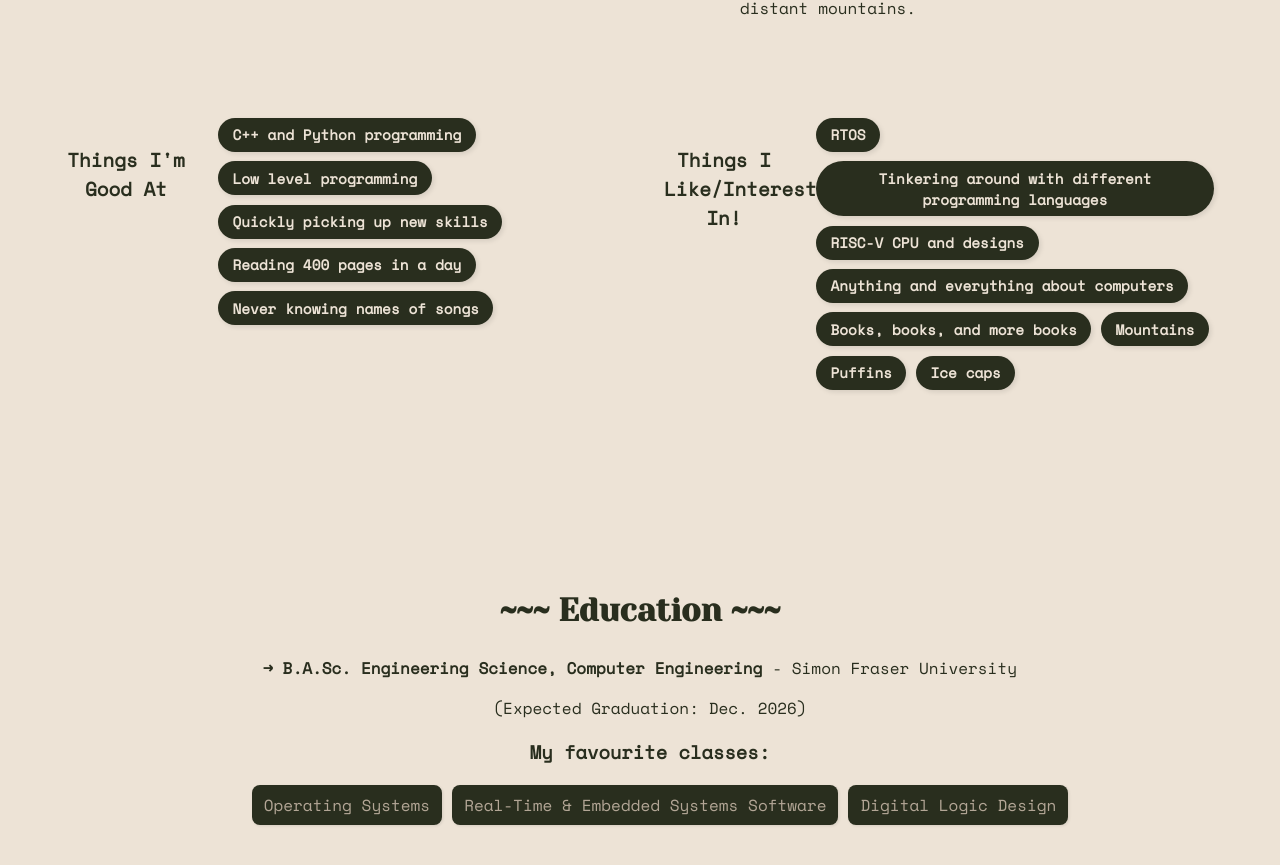
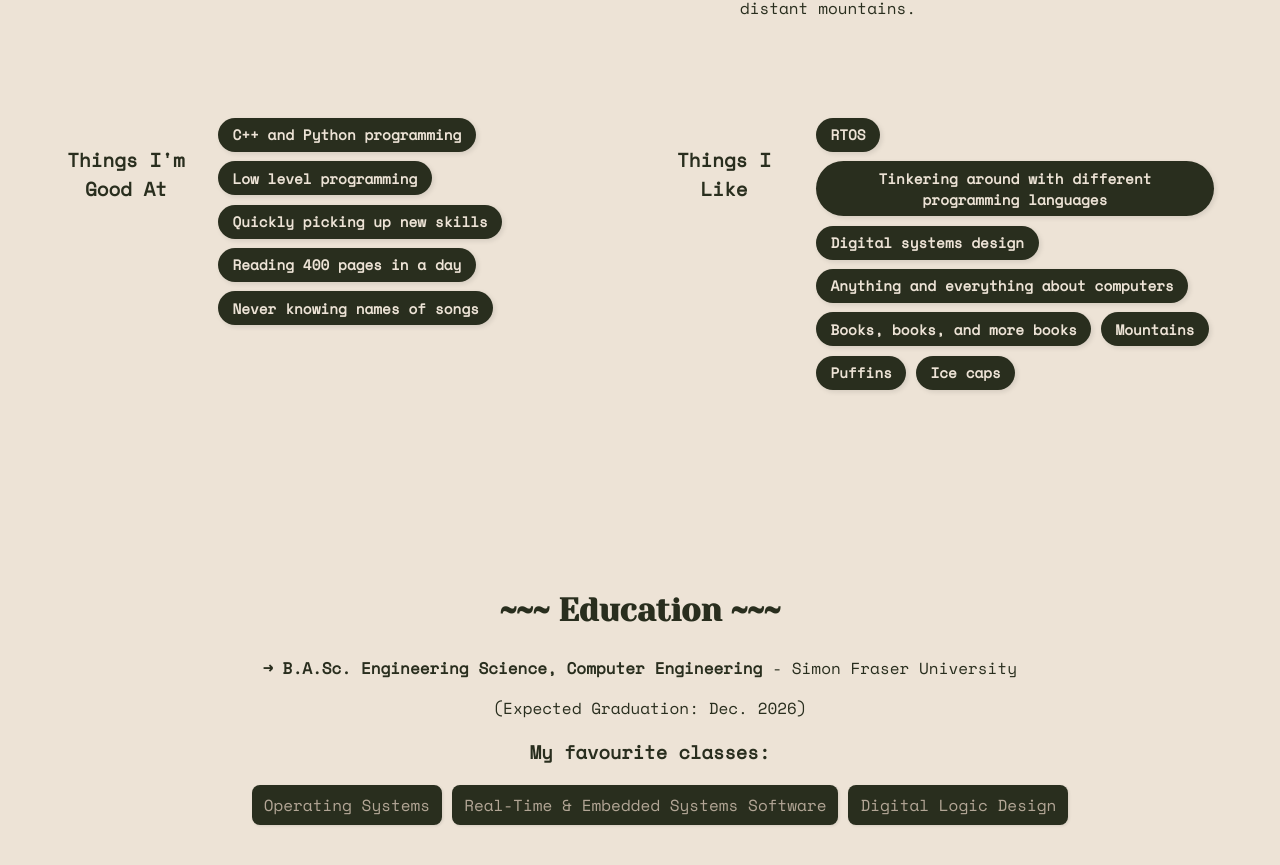
Before and after one commit to pal-sha/pal-sha.github.io, a React (Create React App) app: page / in a window 1280 px wide. Shown: the part 836-1701 px from the top of the page. Built offline with nearby package versions, Linux system fonts and the light colour scheme.

Commit message:
update to AboutMe

```diff
--- a/src/components/AboutMe.js
+++ b/src/components/AboutMe.js
@@ -36,11 +36,11 @@ function AboutMe() {
                 </div>
 
                 <div className="section-block">
-                    <h3>Things I Like/Interested In!</h3>
+                    <h3>Things I Like</h3>
                     <div className="tag-container">
                         <span className="tag"><strong>RTOS</strong></span>
                         <span className="tag"><strong>Tinkering around with different programming languages</strong></span>
-                        <span className="tag"><strong>RISC-V CPU and designs</strong></span>
+                        <span className="tag"><strong>Digital systems design</strong></span>
                         <span className="tag"><strong>Anything and everything about computers</strong></span>
                         <span className="tag"><strong>Books, books, and more books</strong></span>
                         <span className="tag"><strong>Mountains</strong></span>
```
